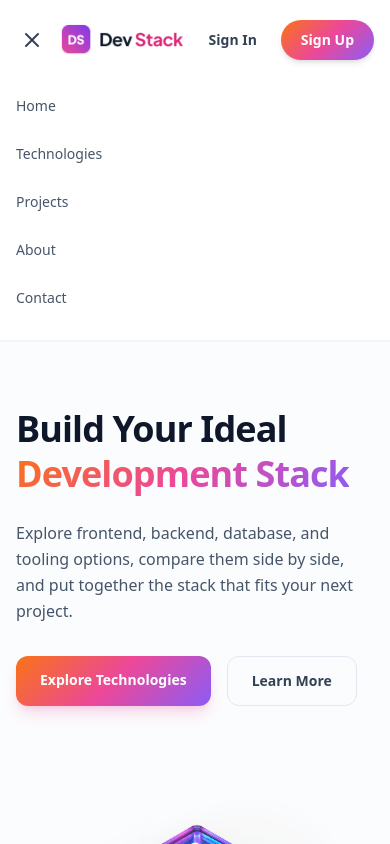
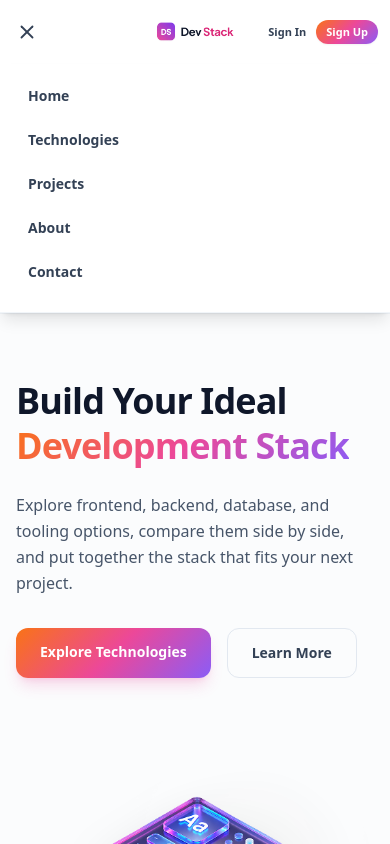
Before and after one commit to Mahathir003/DEVstack, a React (Vite) app: page / in a window 390 px wide. Both pictures are taken after a click on the button "Toggle navigation menu". Shown: the top 844 px of the page. Built offline with nearby package versions, Linux system fonts and the light colour scheme.

Commit message:
navbar for mobile view fixed

```diff
--- a/src/Footer.jsx
+++ b/src/Footer.jsx
@@ -1,10 +1,10 @@
 export default function Footer() {
   return (
-    <footer className="bg-white border-t border-slate-100 pt-16 pb-8">
+    <footer className="bg-white border-t border-slate-100 pt-12 md:pt-16 pb-8">
       <div className="max-w-7xl mx-auto px-4 sm:px-6 lg:px-8">
-        <div className="grid grid-cols-1 md:grid-cols-5 gap-8 pb-12">
-          {/* Brand & Socials */}
-          <div className="md:col-span-2 space-y-4">
+        <div className="grid grid-cols-2 md:grid-cols-5 gap-8 pb-12">
+          {/* Brand & Socials (Full width on mobile) */}
+          <div className="col-span-2 space-y-4">
             <a href="#home" className="inline-block">
               <img
                 src="/logo-text.png"
@@ -16,7 +16,7 @@ export default function Footer() {
               Curated tools, technologies, and resources for developers building
               modern software.
             </p>
-            <div className="flex items-center gap-4 text-xs font-semibold text-slate-600 pt-2">
+            <div className="flex items-center gap-4 text-xs font-semibold text-slate-600 pt-1">
               <a
                 href="#github"
                 className="hover:text-slate-900 transition-colors"
@@ -39,8 +39,8 @@ export default function Footer() {
           </div>
 
           {/* Product Column */}
-          <div>
-            <h4 className="text-xs font-bold text-slate-900 uppercase tracking-wider mb-4">
+          <div className="col-span-1">
+            <h4 className="text-xs font-bold text-slate-900 uppercase tracking-wider mb-3 md:mb-4">
               Product
             </h4>
             <ul className="space-y-2.5 text-xs text-slate-500 font-medium">
@@ -72,8 +72,8 @@ export default function Footer() {
           </div>
 
           {/* Company Column */}
-          <div>
-            <h4 className="text-xs font-bold text-slate-900 uppercase tracking-wider mb-4">
+          <div className="col-span-1">
+            <h4 className="text-xs font-bold text-slate-900 uppercase tracking-wider mb-3 md:mb-4">
               Company
             </h4>
             <ul className="space-y-2.5 text-xs text-slate-500 font-medium">
@@ -105,8 +105,8 @@ export default function Footer() {
           </div>
 
           {/* Legal Column */}
-          <div>
-            <h4 className="text-xs font-bold text-slate-900 uppercase tracking-wider mb-4">
+          <div className="col-span-2 sm:col-span-1">
+            <h4 className="text-xs font-bold text-slate-900 uppercase tracking-wider mb-3 md:mb-4">
               Legal
             </h4>
             <ul className="space-y-2.5 text-xs text-slate-500 font-medium">
--- a/src/Navbar.jsx
+++ b/src/Navbar.jsx
@@ -2,20 +2,20 @@ import { useState } from "react";
 import { Menu, X } from "lucide-react";
 
 export default function Navbar() {
-  const [mobileMenuOpen, setMobileMenuOpen] = useState(false);
+  const [isOpen, setIsOpen] = useState(false);
+
+  const navLinks = [
+    { name: "Home", href: "#home" },
+    { name: "Technologies", href: "#technologies" },
+    { name: "Projects", href: "#projects" },
+    { name: "About", href: "#about" },
+    { name: "Contact", href: "#contact" },
+  ];
 
   return (
     <nav className="sticky top-0 z-50 bg-white/90 backdrop-blur-md border-b border-slate-100">
-      <div className="max-w-7xl mx-auto px-4 sm:px-6 lg:px-8 h-20 flex items-center justify-between">
-        {/* Mobile Left / Desktop Left */}
-        <div className="flex items-center gap-3">
-          <button
-            onClick={() => setMobileMenuOpen(!mobileMenuOpen)}
-            className="md:hidden text-slate-700 hover:text-slate-900 p-1"
-          >
-            {mobileMenuOpen ? <X size={24} /> : <Menu size={24} />}
-          </button>
-
+      {/* Desktop Layout */}
+      <div className="hidden md:flex max-w-7xl mx-auto px-4 sm:px-6 lg:px-8 h-20 items-center justify-between">
         <a href="#home" className="flex items-center">
           <img
             src="/logo-text.png"
@@ -23,34 +23,19 @@ export default function Navbar() {
             className="h-8 w-auto object-contain"
           />
         </a>
+
+        <div className="flex items-center gap-8 text-sm font-medium text-slate-600">
+          {navLinks.map((link) => (
+            <a
+              key={link.name}
+              href={link.href}
+              className="hover:text-slate-900 transition-colors"
+            >
+              {link.name}
+            </a>
+          ))}
         </div>
 
-        {/* Desktop Links */}
-        <div className="hidden md:flex items-center gap-8 text-sm font-medium text-slate-600">
-          <a href="#home" className="hover:text-slate-900 transition-colors">
-            Home
-          </a>
-          <a
-            href="#technologies"
-            className="hover:text-slate-900 transition-colors"
-          >
-            Technologies
-          </a>
-          <a
-            href="#projects"
-            className="hover:text-slate-900 transition-colors"
-          >
-            Projects
-          </a>
-          <a href="#about" className="hover:text-slate-900 transition-colors">
-            About
-          </a>
-          <a href="#contact" className="hover:text-slate-900 transition-colors">
-            Contact
-          </a>
-        </div>
-
-        {/* Action Buttons */}
         <div className="flex items-center gap-3">
           <button className="text-sm font-semibold text-slate-700 hover:text-slate-900 px-3 py-2 transition-colors">
             Sign In
@@ -61,26 +46,73 @@ export default function Navbar() {
         </div>
       </div>
 
-      {/* Mobile Drawer Dropdown */}
-      {mobileMenuOpen && (
-        <div className="md:hidden border-b border-slate-100 bg-white px-4 pt-2 pb-6 space-y-3 text-sm font-medium text-slate-600">
-          <a href="#home" className="block py-2 hover:text-slate-900">
-            Home
-          </a>
-          <a href="#technologies" className="block py-2 hover:text-slate-900">
-            Technologies
-          </a>
-          <a href="#projects" className="block py-2 hover:text-slate-900">
-            Projects
-          </a>
-          <a href="#about" className="block py-2 hover:text-slate-900">
-            About
-          </a>
-          <a href="#contact" className="block py-2 hover:text-slate-900">
-            Contact
+      {/* Mobile Layout (3-Column Grid for Precision Center Alignment) */}
+      <div className="grid grid-cols-3 md:hidden max-w-7xl mx-auto px-3 h-16 items-center">
+        {/* Left: Hamburger menu icon */}
+        <div className="flex items-center justify-start">
+          <button
+            onClick={() => setIsOpen(!isOpen)}
+            className="p-1 rounded-xl text-slate-700 hover:bg-slate-100 transition-colors focus:outline-none"
+            aria-label="Toggle navigation menu"
+          >
+            <div className="transition-transform duration-300 ease-in-out transform">
+              {isOpen ? (
+                <X
+                  size={22}
+                  className="rotate-90 transition-transform duration-300"
+                />
+              ) : (
+                <Menu size={22} />
+              )}
+            </div>
+          </button>
+        </div>
+
+        {/* Center: Brand logo */}
+        <div className="flex items-center justify-center">
+          <a href="#home" className="flex items-center">
+            <img
+              src="/logo-text.png"
+              alt="Dev Stack Logo"
+              className="h-5 sm:h-6 w-auto object-contain"
+            />
           </a>
         </div>
-      )}
+
+        {/* Right: Sign In & Sign Up buttons */}
+        <div className="flex items-center justify-end gap-1">
+          <button className="text-[11px] font-semibold text-slate-700 hover:text-slate-900 px-1.5 py-1 whitespace-nowrap transition-colors">
+            Sign In
+          </button>
+          <button className="text-[11px] font-semibold text-white bg-brand-gradient px-2.5 py-1 rounded-full shadow-sm whitespace-nowrap">
+            Sign Up
+          </button>
+        </div>
+      </div>
+
+      {/* Mobile Animated Dropdown Menu */}
+      <div
+        className={`md:hidden grid transition-all duration-300 ease-in-out ${
+          isOpen
+            ? "grid-rows-[1fr] opacity-100 border-b border-slate-100 shadow-lg"
+            : "grid-rows-[0fr] opacity-0 pointer-events-none"
+        }`}
+      >
+        <div className="overflow-hidden">
+          <div className="px-4 pt-3 pb-5 space-y-1 bg-white">
+            {navLinks.map((link) => (
+              <a
+                key={link.name}
+                href={link.href}
+                onClick={() => setIsOpen(false)}
+                className="block px-3 py-2.5 rounded-lg text-sm font-semibold text-slate-700 hover:bg-slate-50 hover:text-slate-900 transition-colors"
+              >
+                {link.name}
+              </a>
+            ))}
+          </div>
+        </div>
+      </div>
     </nav>
   );
 }
```
Lines whose indentation alone changed are shown as unchanged.
